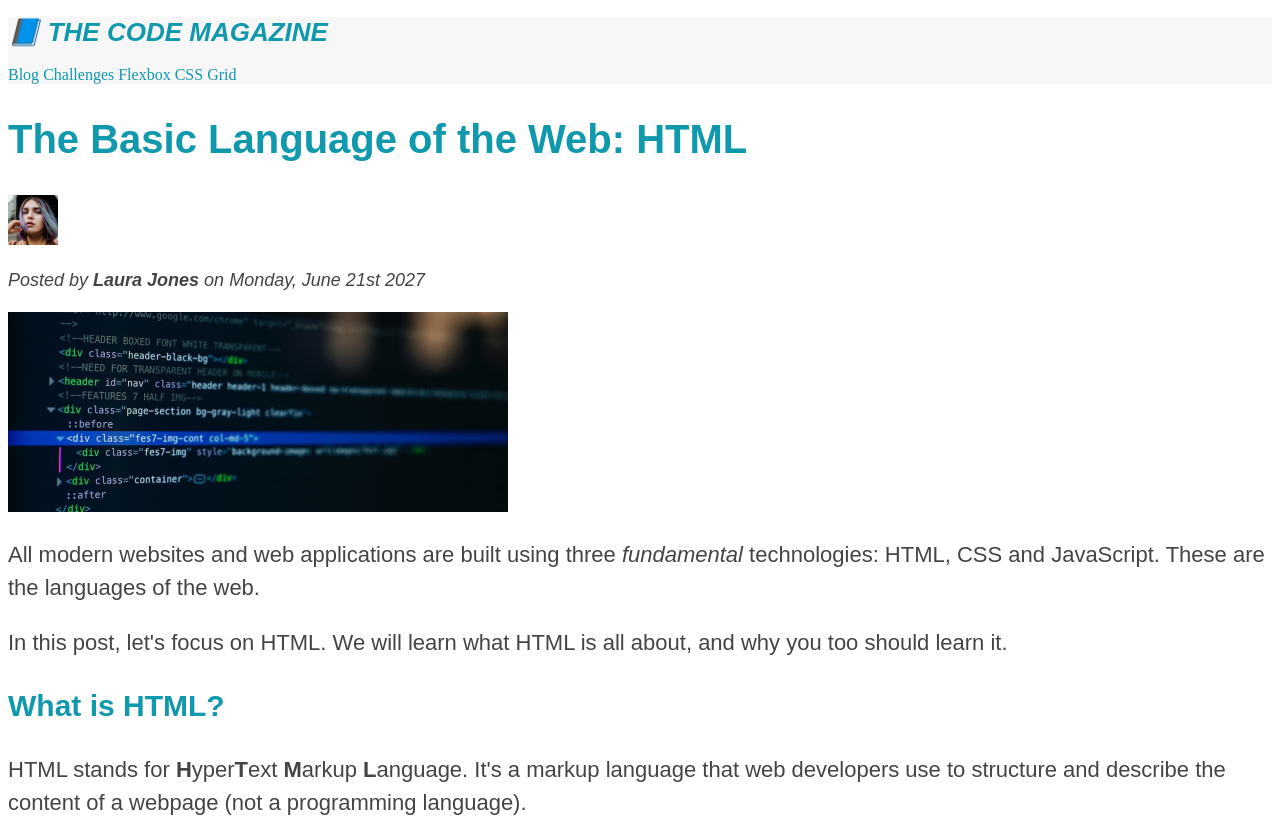
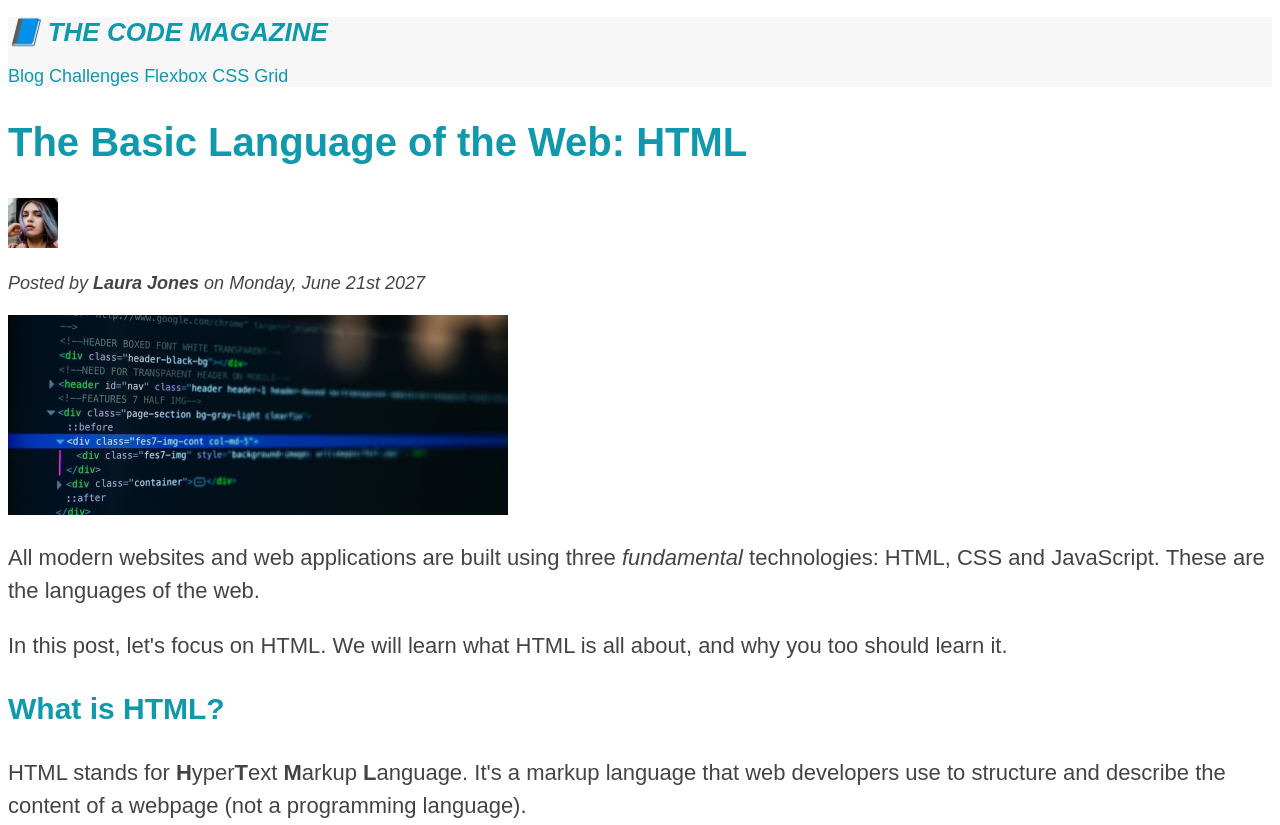
Before and after one commit to TeghveerK/CSS-Fundamentals, a plain HTML site: page index.html in a window 1280 px wide. Shown: the top 825 px of the page. Drawn offline with Linux system fonts and the light colour scheme.

Commit message:
Inheritance and the Universal Selector

```diff
--- a/style.css
+++ b/style.css
@@ -1,11 +1,10 @@
-h1,
-h2,
-h3,
-h4,
-p,
-li {
+* {
+  /* border-top: 10px solid #1098ad; */
+}
+
+body {
+  color: #444;
   font-family: sans-serif;
-  color: #444;
 }
 
 h1,
@@ -142,3 +141,7 @@ a:active {
 footer p {
   color: green !important;
 } */
+
+nav {
+  font-size: 18px;
+}
```
